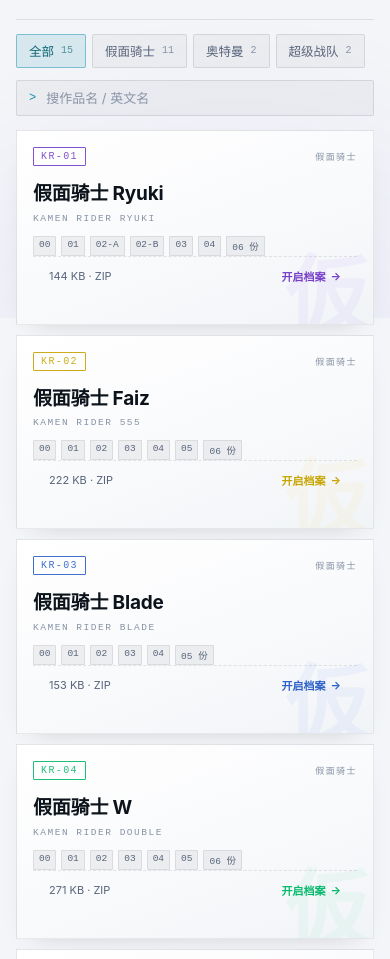
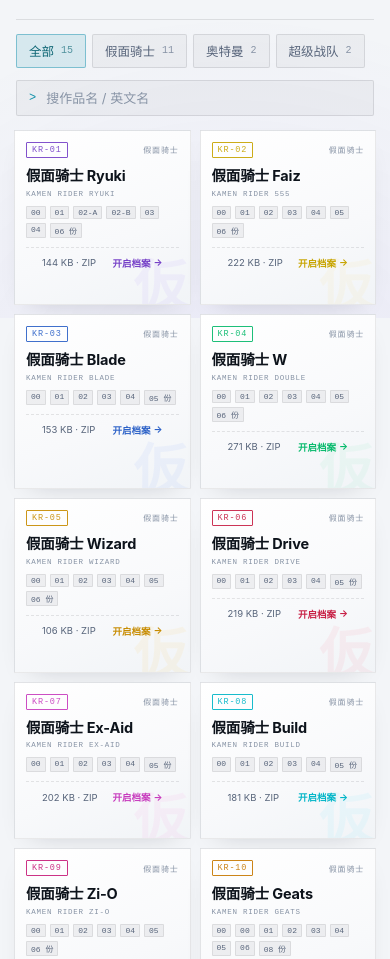
Before and after one commit to butongyi/tokusatsu-archive, a plain HTML site: page index.html in a window 390 px wide. Shown: the part 526-1485 px from the top of the page. Drawn offline with Linux system fonts and the light colour scheme; a web font is replaced by a local one.

Commit message:
手机端作品卡改双列紧凑排布

```diff
--- a/index.html
+++ b/index.html
@@ -663,9 +663,22 @@ html[data-theme="light"] .panel-act .btn-primary{color:#FFFFFF}
   .chips{width:100%;gap:6px;-webkit-overflow-scrolling:touch}
   .chip{height:34px;padding:0 12px;font-size:12.5px}
   .search{margin-left:0;flex:1 1 100%;max-width:none}
-  .grid-wrap{padding:14px 16px 0}
-  .grid{grid-template-columns:1fr;gap:10px}
-  .card{min-height:0;padding:16px}
+  .grid-wrap{padding:14px 14px 0}
+  /* 手机端作品卡改双列紧凑排布，一屏能看到更多作品 */
+  .grid{grid-template-columns:repeat(2,1fr);gap:9px}
+  .card{padding:11px 11px 10px;min-height:0}
+  .card .wm{font-size:54px;right:2px;bottom:-10px}
+  .card .glow{width:120px;height:120px;right:-40px;top:-46px}
+  .card-top{gap:6px}
+  .idx{font-size:8.5px;padding:2px 5px;letter-spacing:.1em}
+  .cat-tag{font-size:8px;letter-spacing:.1em}
+  .cat-tag .by{font-size:7.5px;padding:0 4px}
+  .card h3{margin:9px 0 0;font-size:14.5px;line-height:1.3}
+  .card .en{margin-top:4px;font-size:7.5px;letter-spacing:.1em;white-space:nowrap;overflow:hidden;text-overflow:ellipsis}
+  .card .nums{margin-top:8px;gap:4px}
+  .nums b{font-size:8px;padding:1px 4px}
+  .card .foot{margin-top:9px;padding-top:8px;font-size:9.5px;gap:6px}
+  .card .foot .open{font-size:9.5px;gap:3px}
   /* 插件工坊 */
   .workshop{padding:26px 16px;margin-top:34px}
   .ws-head{gap:8px}
```
